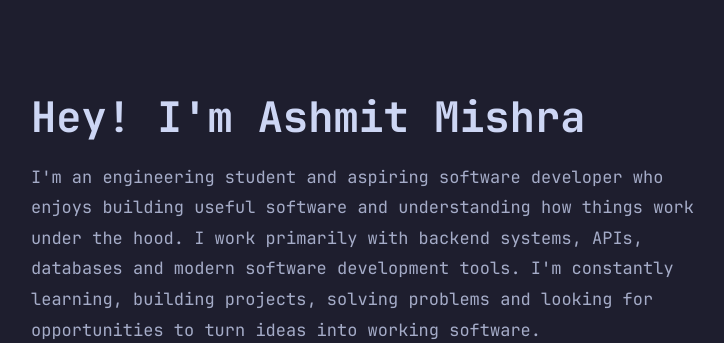
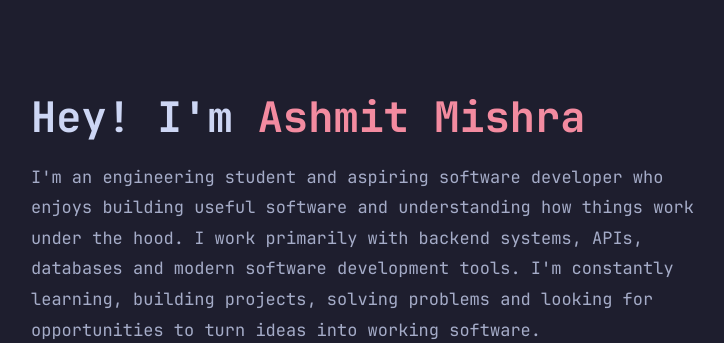
Before and after one commit to TypicalW/portfolio-v3, a Flask app: page / in a window 1280 px wide. Shown: the part 82-425 px from the top of the page, without its empty margins (33-757 px from the left). Run offline with Flask 3, Linux system fonts and the light colour scheme.

Commit message:
Added a name pun

```diff
--- a/static/css/main.css
+++ b/static/css/main.css
@@ -170,7 +170,7 @@ main {
     font-size: 14px;
     text-decoration: none;
 
-    transition: color 0.2s ease;
+    transition: color 0.5s ease;
 }
 
 .hero-links a:hover {
@@ -238,12 +238,24 @@ main {
     text-decoration: none;
     white-space: nowrap;
 
-    transition: color 0.2s ease;
+    transition: color 0.5s ease;
 }
 
 .footer-right a:hover,
 .footer-right a:hover span,
 .footer-right a:hover i {
+    color: var(--highlight);
+}
+
+.footer-time,
+.footer-views {
+    color: var(--text);
+    transition: color 0.2s ease;
+}
+
+.footer-time:hover,
+.footer-time:hover span,
+.footer-views:hover {
     color: var(--highlight);
 }
 
@@ -289,6 +301,74 @@ main {
 .clock-hand.minute {
     height: 5px;
     transform: translateX(-50%) rotate(120deg);
+}
+
+
+/* =========================
+    HERO TITLE ANIMATION
+    ======================== */
+.hero-name {
+    color: var(--highlight);
+}
+
+.first-name {
+    display: inline-flex;
+    align-items: center;
+}
+
+.name-h {
+    display: inline-block;
+    width: 0;
+    overflow: hidden;
+    opacity: 0;
+
+    transition:
+        width 0.3s ease,
+        opacity 0.2s ease;
+}
+
+.name-a {
+    position: relative;
+    display: inline-block;
+}
+
+.a-upper,
+.a-lower {
+    display: inline-block;
+    transition: opacity 0.2s ease;
+}
+
+.a-lower {
+    position: absolute;
+    left: 0;
+    opacity: 0;
+}
+
+.name-space {
+    display: inline-block;
+    width: 0;
+
+    transition: width 0.3s ease;
+}
+
+
+/* Hover */
+
+.hero-name:hover .name-h {
+    width: 1ch;
+    opacity: 1;
+}
+
+.hero-name:hover .a-upper {
+    opacity: 0;
+}
+
+.hero-name:hover .a-lower {
+    opacity: 1;
+}
+
+.hero-name:hover .name-space {
+    width: 0.5ch;
 }
 
 
--- a/templates/index.html
+++ b/templates/index.html
@@ -7,7 +7,20 @@
 <section class="hero container">
 
     <h1>
-        Hey! I'm <span>Ashmit Mishra</span>
+        Hey! I'm
+        <span class="hero-name">
+            <span class="first-name">
+                <span class="name-h">H</span>
+                <span class="name-a">
+                    <span class="a-upper">A</span>
+                    <span class="a-lower">a</span>
+                </span>
+                <span>s</span><span>h</span>
+                <span class="name-space"></span>
+                <span>m</span><span>i</span><span>t</span>
+            </span>
+            Mishra
+        </span>
     </h1>
 
     <p class="hero-description">
```
